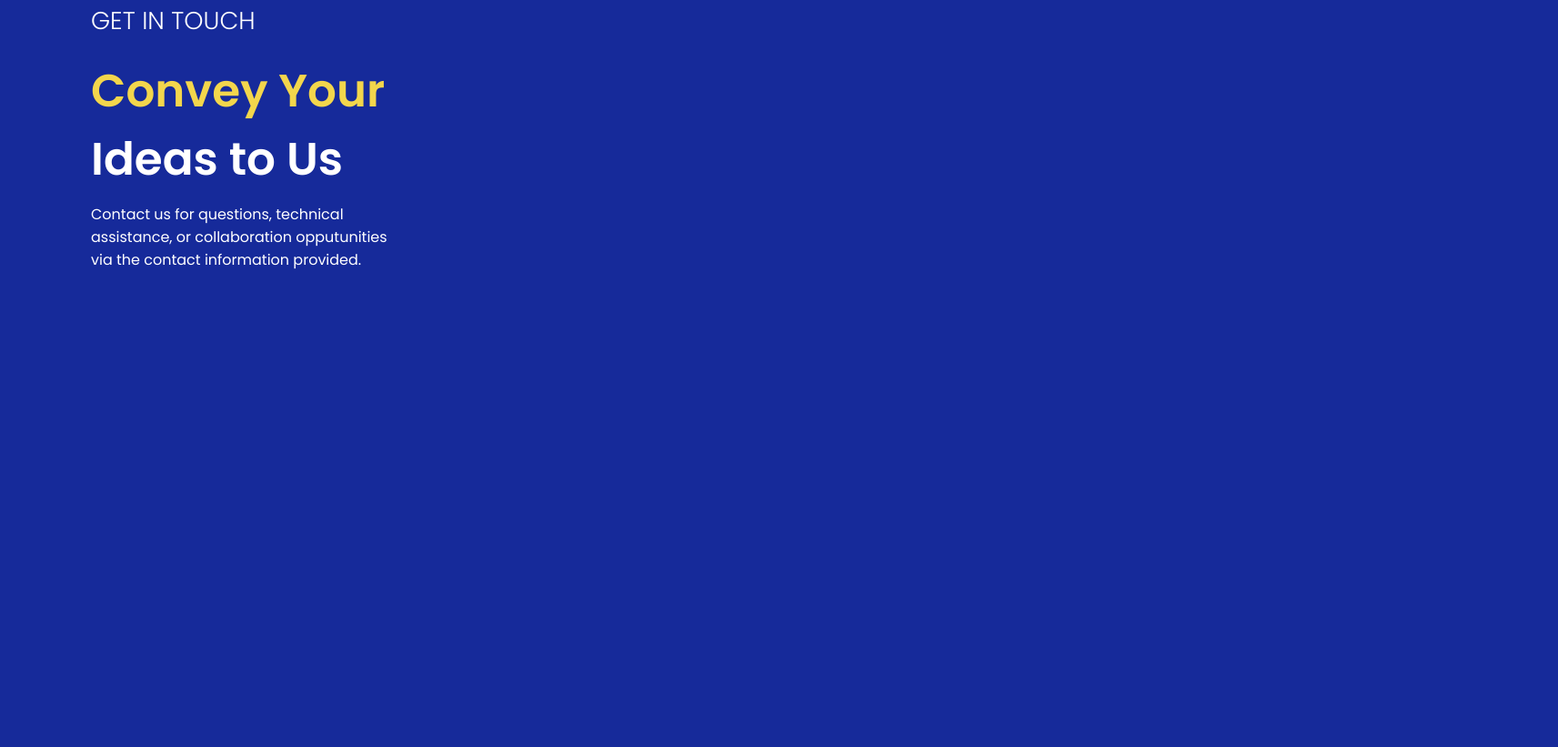
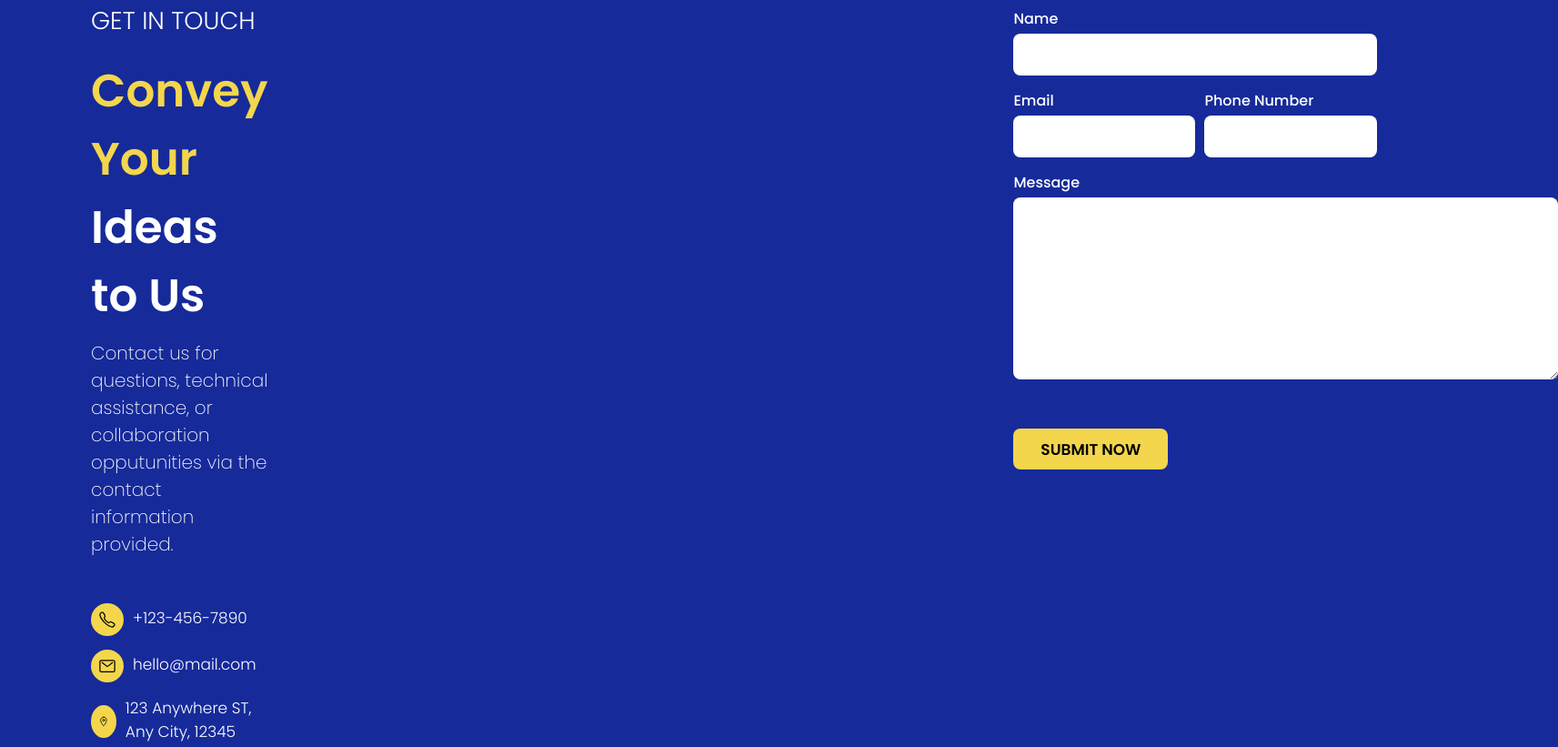
Before and after one commit to arijeet-57/Practice, a plain HTML site: page landing_01.html in a window 1280 px wide. Shown: the part 117-938 px from the top of the page at 91% size, 1713 px wide, since content can reach past the window. Before the commit the page ends 800 px from the top, so only its background shows below. Drawn offline with nearby package versions, Linux system fonts and the light colour scheme.

Commit message:
Website Completed

```diff
--- a/landing_01.css
+++ b/landing_01.css
@@ -83,6 +83,8 @@
     display: flex;
     color: white;
     padding-top: 10px;
+    font-size: 20px;
+    font-weight: 250;
 }
 
 .one {
@@ -93,3 +95,142 @@
 .two {
     color: white;
 }
+
+.details {
+    display: flex;
+    align-items: start;
+    flex-direction: column;
+    gap: 15px;
+    margin-top: 50px;
+}
+
+.details .contact {
+    height: 20px;
+    width: 20px;
+    padding: 8px;
+    background-color: #F3D64C;
+    border-radius: 50%;
+
+}
+
+.details .det {
+    color: white;
+    margin-bottom: 4px;
+    font-weight: 300;
+    font-size: 17px;
+}
+
+.details .align {
+    display: flex;
+    align-items: center;
+    gap: 10px;
+}
+
+.body {
+    display: flex;
+
+}
+
+.formsection {
+   margin-left: 820px;
+}
+
+.name-section {
+    display: flex;
+    flex-direction: column;
+    color: white;
+    font-weight: 450;
+    gap: 4px;
+    margin-top: 35px;
+}
+
+.name-section input[type="text"] {
+    border: none;
+    background-color: white;
+    padding-top: 13px ;
+    padding-bottom: 13px;
+    border-radius: 8px;
+    width: 400px;
+    padding: 13px 8px;
+}
+
+.secondrow {
+    display: flex;
+    gap: 10px;
+    margin-top: 15px;
+}
+
+.email-section {
+    display: flex;
+    flex-direction: column;
+    color: white;
+    font-weight: 450;
+    gap: 4px;
+}
+
+input[type="email"] {
+    border: none;
+    background-color: white;
+    padding-top: 13px ;
+    padding-bottom: 13px;
+    border-radius: 8px;
+    width: 200px;
+    padding: 13px 8px;
+}
+
+.number-section {
+    display: flex;
+    flex-direction: column;
+    color: white;
+    font-weight: 450;
+    gap: 4px;
+}
+
+.number-section input[type="text"] {
+    border: none;
+    background-color: white;
+    border-radius: 8px;
+    width: 190px;
+    padding: 13px 8px;
+}
+
+
+.mess-section {
+    display: flex;
+    flex-direction: column;
+    color: white;
+    font-weight: 450;
+    gap: 4px;
+    margin-top: 15px;
+
+}
+
+#message {
+    border: none;
+    background-color: white;
+    border-radius: 8px;
+    height: 200px;
+    padding: 8px;
+}
+
+#message:hover {
+    border: 3px solid black;
+}
+
+.button {
+    height: 45px;
+    width: 170px;
+    border: none;
+    background-color: #F3D64C;
+    border-radius: 8px;
+    font-size: 17px;
+    font-weight: 600;
+    transition: transform 0.2s ease, font-size 0.3s ease;
+
+}
+
+.button:hover {
+    border:3px solid black;
+    cursor: pointer;
+    transform: scale(1.05);
+}
--- a/landing_01.html
+++ b/landing_01.html
@@ -24,6 +24,7 @@
         </div>
     </div>
 
+<div class="body">
     <div class="textarea">
         <div class="touch">
             <span>GET IN TOUCH</span>
@@ -37,8 +38,46 @@
             </p>
         </div>
 
+        <div class="details">
+            <div class="align"><ion-icon name="call-outline" class="contact"></ion-icon><span class="det">+123-456-7890</span></div>
+            <div class="align"><ion-icon name="mail-outline" class="contact"></ion-icon><span class="det">hello@mail.com</span></div>
+            <div class="align"><ion-icon name="location-outline" class="contact"></ion-icon><span class="det">123 Anywhere ST, Any City, 12345</span></div>
+        </div>
 
     </div>
+
+    <div>
+        <form action="hi.html"  class="formsection">
+            <div class="name-section">
+               <label for="Name">Name</label>
+               <input type="text">
+            </div>
+
+            <div class="secondrow">
+            <div class="email-section">
+                <label for="Email">Email</label>
+                <input type="email">
+            </div>
+            <div class="number-section">
+                <label for="Number">Phone Number</label>
+                <input type="text">
+            </div>
+            </div>
+
+            <div class="mess-section">
+                <label for="Message">Message</label>
+                <textarea id="message" name="message" rows="10" cols="50" class="message" required></textarea><br><br>
+            </div>
+
+            <button class="button">SUBMIT NOW</button>
+
+
+        </form>
+
+
+    </div>
+
+</div>
 
     <script type="module" src="https://unpkg.com/ionicons@7.1.0/dist/ionicons/ionicons.esm.js"></script>
     <script nomodule src="https://unpkg.com/ionicons@7.1.0/dist/ionicons/ionicons.js"></script>
```
